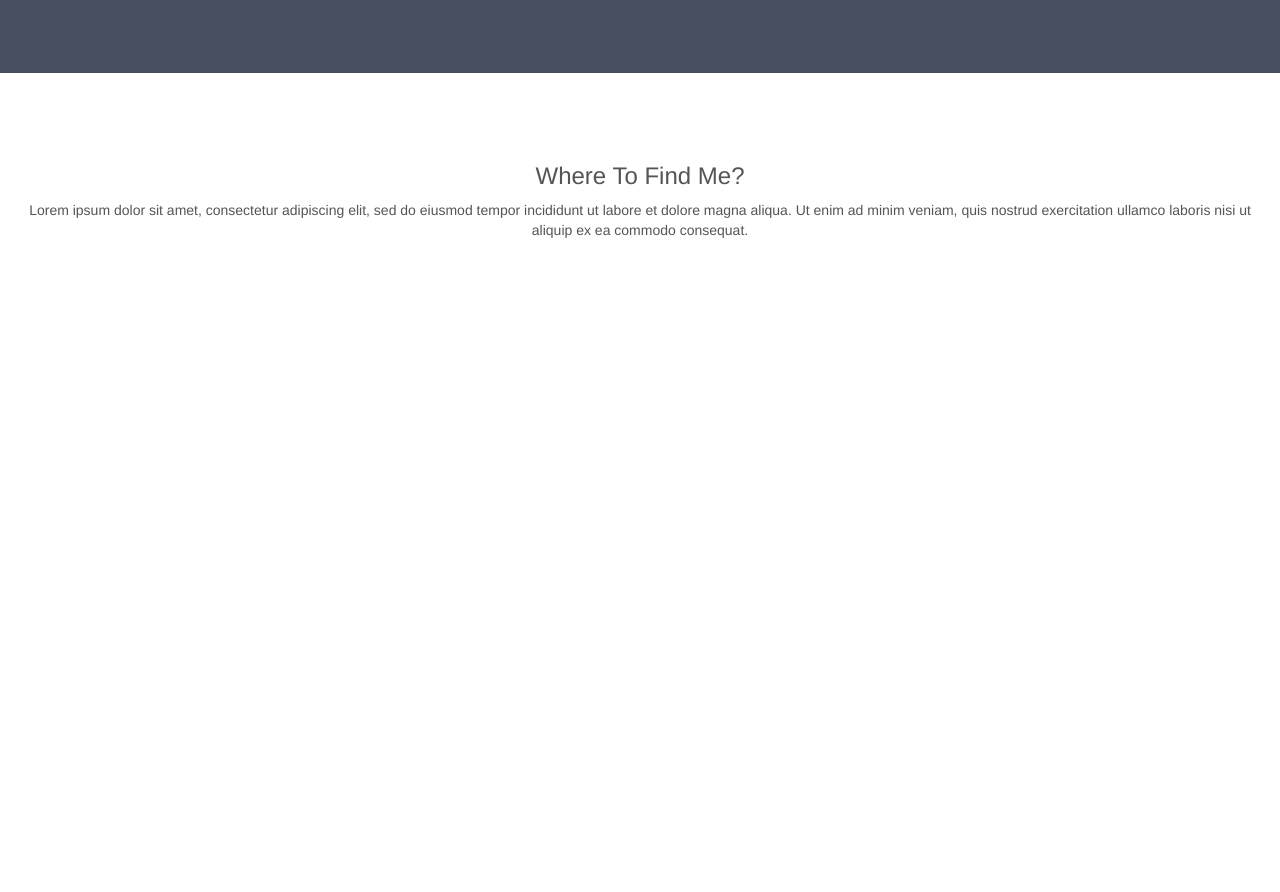
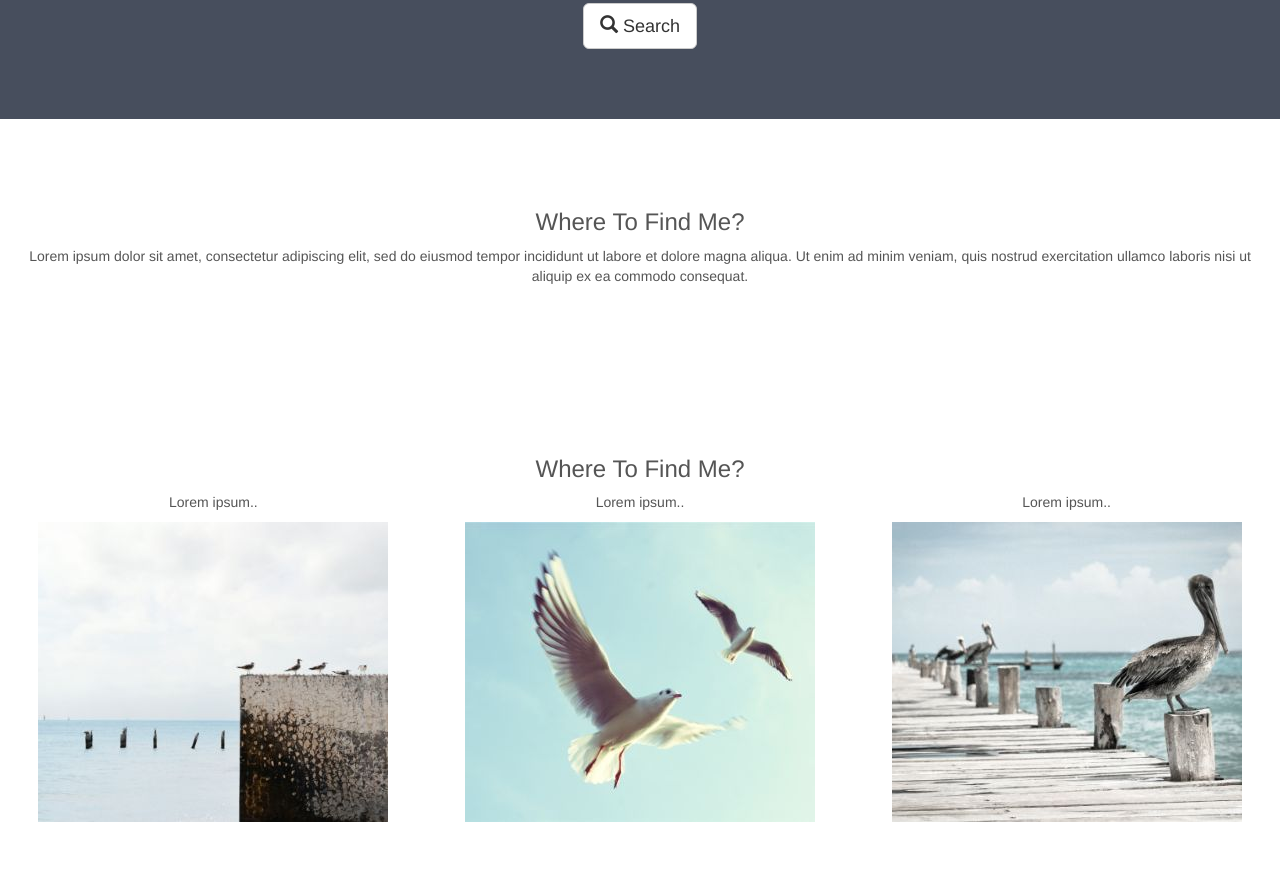
Before and after one commit to Arlissonjaques/mentoria-desenvolvendome, a plain HTML site: page 1-Sentir/index.html in a window 1280 px wide. Shown: the part 776-1668 px from the top of the page. Before the commit the page ends 1096 px from the top, so only its background shows below. Drawn offline with nearby package versions, Linux system fonts and the light colour scheme.

Commit message:
Add images bottom

```diff
--- a/1-Sentir/index.html
+++ b/1-Sentir/index.html
@@ -1,6 +1,8 @@
 <!DOCTYPE html>
 <html lang="pt-br">
+
   <head>
+
     <title>Bootstrap Theme Simply Me</title>
     <meta charset="utf-8">
     <meta name="viewport" content="width=device-width, initial-scale=1">
@@ -8,26 +10,61 @@
     <script src="https://ajax.googleapis.com/ajax/libs/jquery/3.5.1/jquery.min.js"></script>
     <script src="https://maxcdn.bootstrapcdn.com/bootstrap/3.4.1/js/bootstrap.min.js"></script>
 
-    <link rel="stylesheet" type="text/css" href="/styles/main.css">
+    <link rel="stylesheet" type="text/css" href="/1-Sentir/styles/main.css">
+
   </head>
+
   <body>
 
     <div class="container-fluid bg-1 text-center">
+
       <h3>Who Am I?</h3>
-      <img src="/images/bird.jpg" class="img-circle" alt="Bird">
+      <img src="/1-Sentir/images/bird.jpg" class="img-circle" alt="Bird">
       <h3>I'm an adventurer</h3>
+
     </div>
 
     <div class="container-fluid bg-2 text-center">
+
       <h3>What Am I?</h3>
 
       <p>Lorem ipsum dolor sit amet, consectetur adipiscing elit, sed do eiusmod tempor incididunt ut labore et dolore magna aliqua. Ut enim ad minim veniam, quis nostrud exercitation ullamco laboris nisi ut aliquip ex ea commodo consequat..</p>
+
+      <a href="#" class="btn btn-default btn-lg">
+        <span class="glyphicon glyphicon-search"></span> Search
+      </a>
+
     </div>
 
     <div class="container-fluid bg-3 text-center">
+
       <h3>Where To Find Me?</h3>
 
       <p>Lorem ipsum dolor sit amet, consectetur adipiscing elit, sed do eiusmod tempor incididunt ut labore et dolore magna aliqua. Ut enim ad minim veniam, quis nostrud exercitation ullamco laboris nisi ut aliquip ex ea commodo consequat.</p>
+
+    </div>
+
+    <div class="container-fluid bg-3 text-center">
+
+      <h3>Where To Find Me?</h3>
+
+      <div class="row">
+
+        <div class="col-sm-4">
+          <p>Lorem ipsum..</p>
+          <img src="/1-Sentir/images/birds1.jpg" alt="Image">
+        </div>
+        <div class="col-sm-4">
+          <p>Lorem ipsum..</p>
+          <img src="/1-Sentir/images/birds2.jpg" alt="Image">
+        </div>
+        <div class="col-sm-4">
+          <p>Lorem ipsum..</p>
+          <img src="/1-Sentir/images/birds3.jpg" alt="Image">
+        </div>
+
+      </div>
+
     </div>
 
   </body>
```
Also changed, not shown: 1-Sentir/images/birds1.jpg (added), 1-Sentir/images/birds2.jpg (added), 1-Sentir/images/birds3.jpg (added).
